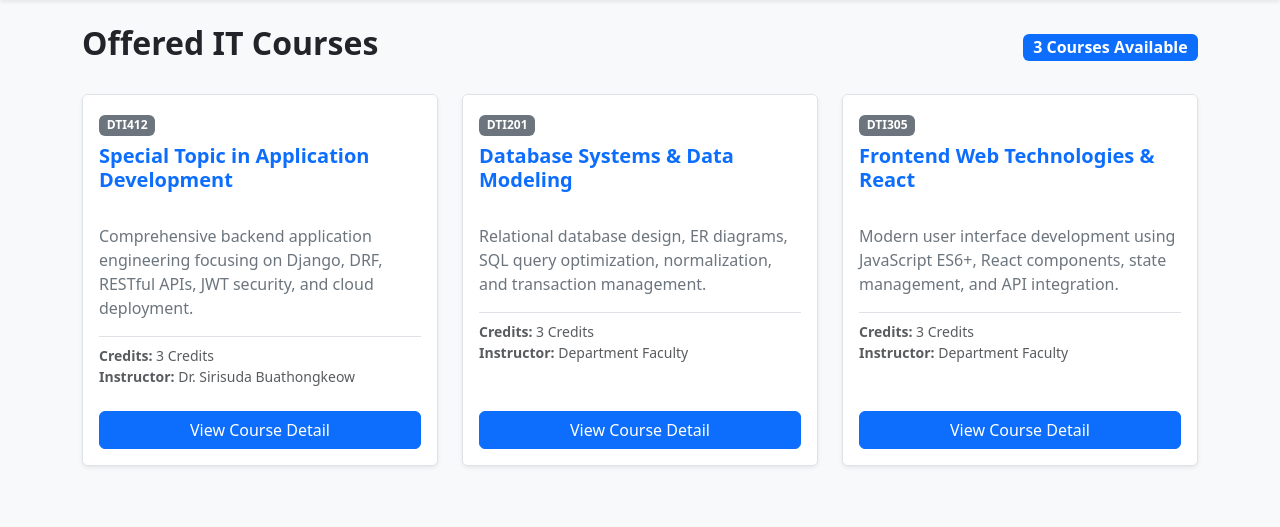
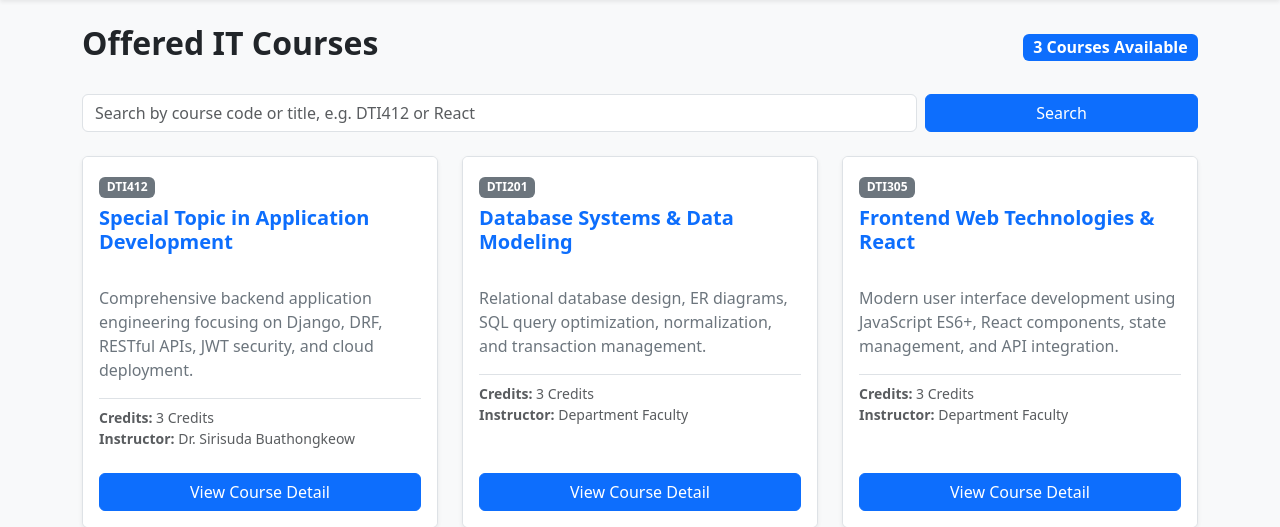
Before and after one commit to Saw-YanLinOo/dti412-labs, a Django app: page /courses/ in a window 1280 px wide. Shown: the part 56-583 px from the top of the page. Run offline with Django 5.2, Linux system fonts and the light colour scheme.

Commit message:
feat(catalog): add course search filter

```diff
--- a/courseportal/catalog/templates/catalog/course_list.html
+++ b/courseportal/catalog/templates/catalog/course_list.html
@@ -5,8 +5,26 @@
 {% block content %}
 <div class="d-flex justify-content-between align-items-center mb-4">
     <h2 class="fw-bold text-dark">Offered IT Courses</h2>
-    <span class="badge bg-primary fs-6">{{ courses|length }} Courses Available</span>
+    <span class="badge bg-primary fs-6">{{ courses|length }} Course{{ courses|pluralize }} Available</span>
 </div>
+
+<!-- Extension challenge: GET search bar -->
+<form method="GET" action="{% url 'catalog:course_list' %}" class="row g-2 mb-4">
+    <div class="col-md-9">
+        <input type="search" class="form-control" name="q" value="{{ query }}"
+               placeholder="Search by course code or title, e.g. DTI412 or React">
+    </div>
+    <div class="col-md-3 d-flex gap-2">
+        <button type="submit" class="btn btn-primary flex-grow-1">Search</button>
+        {% if query %}
+        <a href="{% url 'catalog:course_list' %}" class="btn btn-outline-secondary">Clear</a>
+        {% endif %}
+    </div>
+</form>
+
+{% if query %}
+<p class="text-muted">Showing results for "<strong>{{ query }}</strong>"</p>
+{% endif %}
 
 <div class="row">
     {% for course in courses %}
@@ -30,7 +48,11 @@
     </div>
     {% empty %}
     <div class="col-12">
+        {% if query %}
+        <div class="alert alert-warning">No courses match "{{ query }}".</div>
+        {% else %}
         <div class="alert alert-warning">No courses are currently listed in the catalog.</div>
+        {% endif %}
     </div>
     {% endfor %}
 </div>
--- a/courseportal/catalog/views.py
+++ b/courseportal/catalog/views.py
@@ -40,9 +40,20 @@ def home_view(request):
 
 
 def course_list_view(request):
-    """Renders the complete list of offered courses."""
+    """Renders the list of offered courses, optionally filtered by ?q=."""
+    query = request.GET.get('q', '').strip()
+    courses = COURSES_DATA
+
+    if query:
+        q = query.lower()
+        courses = [
+            c for c in COURSES_DATA
+            if q in c['title'].lower() or q in c['code'].lower()
+        ]
+
     context = {
-        'courses': COURSES_DATA,
+        'courses': courses,
+        'query': query,
     }
     return render(request, 'catalog/course_list.html', context)
 
```
